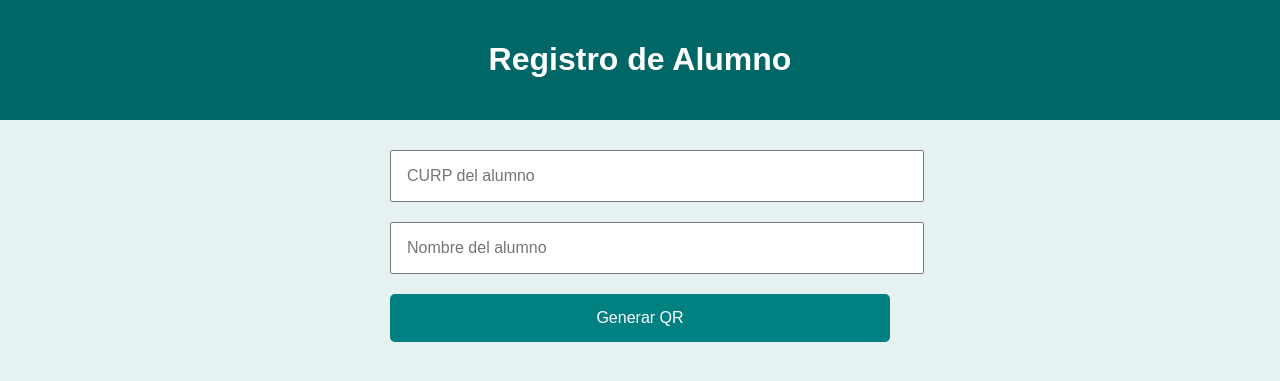
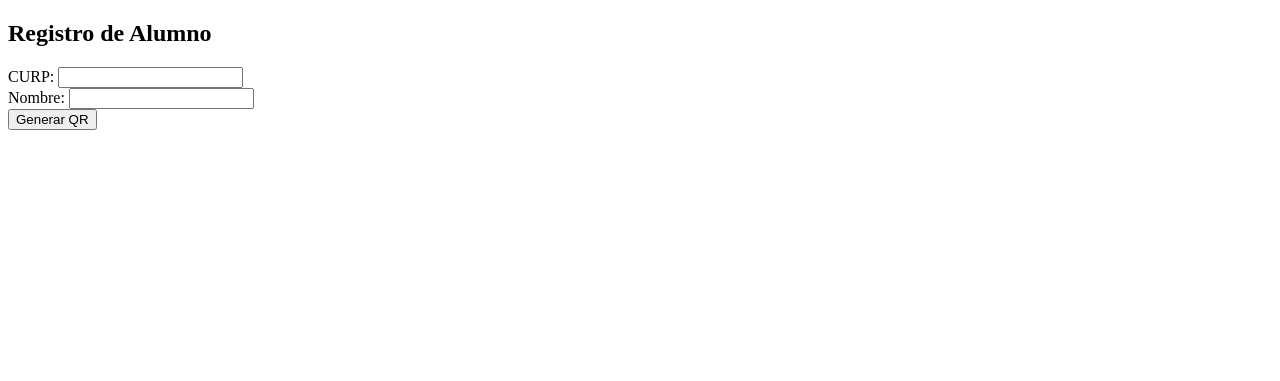
Before and after one commit to Gsr1989/educacionbasica, a Flask app: page /registrar in a window 1280 px wide. Shown: the top 381 px of the page. Run offline with Flask 3, Linux system fonts and the light colour scheme.

Commit message:
Update registrar.html

```diff
--- a/templates/registrar.html
+++ b/templates/registrar.html
@@ -1,73 +1,19 @@
 <!DOCTYPE html>
 <html lang="es">
-<head>
-  <meta charset="UTF-8">
-  <title>Registro de Alumno</title>
-  <meta name="viewport" content="width=device-width, initial-scale=1">
-  <style>
-    body {
-      font-family: Arial, sans-serif;
-      background-color: #e6f2f2;
-      margin: 0;
-      padding: 0;
-    }
-    header {
-      background-color: #006666;
-      color: white;
-      padding: 20px;
-      text-align: center;
-    }
-    .contenedor {
-      padding: 20px;
-      max-width: 500px;
-      margin: auto;
-    }
-    input, button {
-      width: 100%;
-      padding: 15px;
-      margin: 10px 0;
-      font-size: 16px;
-    }
-    button {
-      background-color: #008080;
-      color: white;
-      border: none;
-      border-radius: 5px;
-    }
-    button:hover {
-      background-color: #006666;
-    }
-    .qr-preview {
-      text-align: center;
-      margin-top: 20px;
-    }
-    .qr-preview img {
-      width: 200px;
-      height: 200px;
-    }
-  </style>
-</head>
+<head><meta charset="UTF-8"><title>Registrar</title></head>
 <body>
-  <header>
-    <h1>Registro de Alumno</h1>
-  </header>
-  <div class="contenedor">
-    <form action="/registrar" method="post">
-      <input type="text" name="curp" placeholder="CURP del alumno" required>
-      <input type="text" name="nombre" placeholder="Nombre del alumno" required>
-      <button type="submit">Generar QR</button>
-    </form>
-
-    {% if qr_url %}
-    <div class="qr-preview">
-      <p><strong>QR generado:</strong></p>
-      <img src="{{ qr_url }}" alt="QR">
-      <br>
-      <a href="{{ qr_url }}" download="qr_alumno.png">
-        <button>Descargar QR</button>
-      </a>
-    </div>
+  <h2>Registro de Alumno</h2>
+  {% with msgs = get_flashed_messages(with_categories=true) %}
+    {% if msgs %}
+      <ul>
+      {% for cat,msg in msgs %}<li class="{{cat}}">{{msg}}</li>{% endfor %}
+      </ul>
     {% endif %}
-  </div>
+  {% endwith %}
+  <form action="" method="post">
+    CURP: <input name="curp"><br>
+    Nombre: <input name="nombre"><br>
+    <button type="submit">Generar QR</button>
+  </form>
 </body>
 </html>
```
